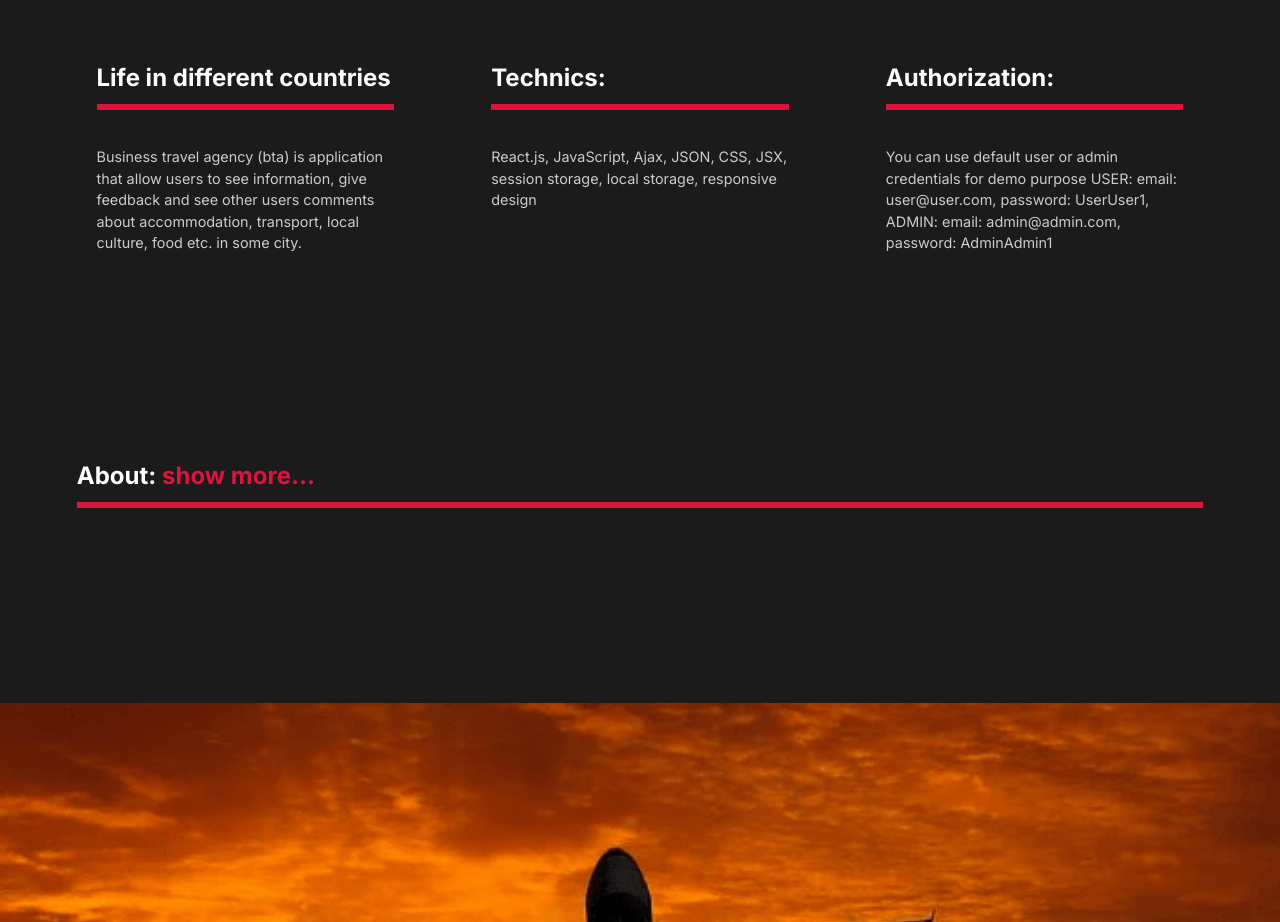
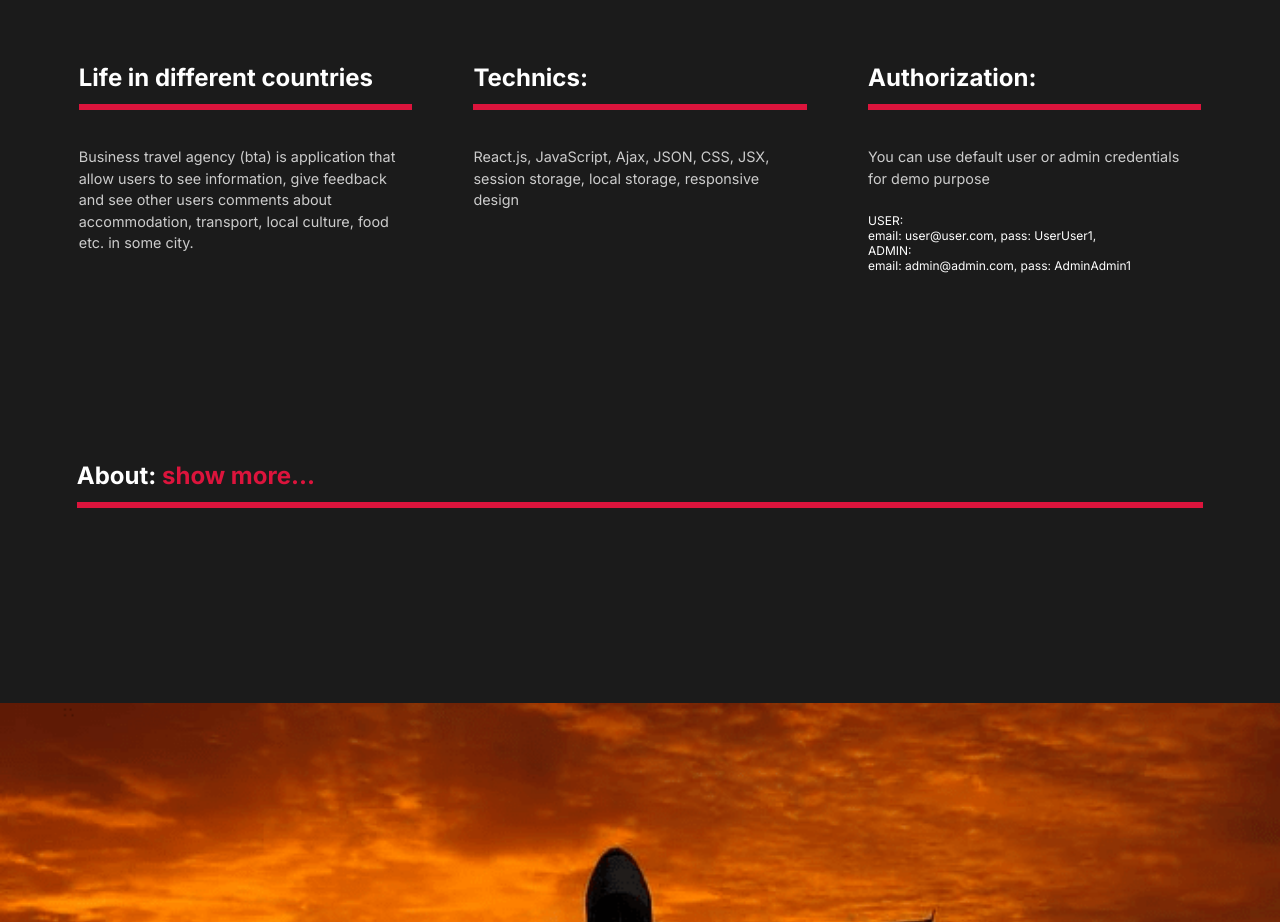
Before and after one commit to tatjama/my-react-portfolio, a React (Create React App) app: page /work/bta in a window 1280 px wide. Shown: the part 860-1782 px from the top of the page. Built offline with nearby package versions, Linux system fonts and the light colour scheme.

Commit message:
style updated

```diff
--- a/src/movieState.js
+++ b/src/movieState.js
@@ -34,8 +34,11 @@ export const MovieState = () => {
         },
         {
           title: "Authorization:",
-          description:
-            "You can use default user or admin credentials for demo purpose USER: email: user@user.com, password: UserUser1,    ADMIN: email: admin@admin.com, password: AdminAdmin1",
+          description: "You can use default user or admin credentials for demo purpose",
+          usertitle: " USER:",
+          user: " email: user@user.com, pass: UserUser1,",
+          admintitle: "ADMIN:",
+          admin: " email: admin@admin.com, pass: AdminAdmin1",
         },
       ],
       content:
@@ -55,7 +58,7 @@ export const MovieState = () => {
         {
           title: "Truly A masterpiece",
           description:
-            `E-ticket is bilingual(English/Serbian) CRUD application that allow users to see, create and update information about
+            `E-ticket is bilingual(English/Serbian) application that allow users to see, create and update (CRUD) information about
             performances, and to buy or to sell tickets for theatre.`,
         },
         {
@@ -65,8 +68,12 @@ export const MovieState = () => {
         },
         {
           title: "Authorization:",
-          description:
-            "You can use default user or admin credentials for demo purpose USER: email: user@user.com, password: UserUser1,    ADMIN: email: admin@admin.com, password: AdminAdmin1",
+          description: "You can use default user or admin credentials for demo purpose",
+          usertitle: " USER:",
+          user: " email: user@user.com, pass: UserUser1,",
+          admintitle: "ADMIN:",
+          admin: " email: admin@admin.com, pass: AdminAdmin1",
+
         },
       ],
       content:
--- a/src/pages/MovieDetail.js
+++ b/src/pages/MovieDetail.js
@@ -32,7 +32,15 @@ const MovieDetail = () => {
                 </HeadLine>
                 <Awards>
                     {movie.awards.map((award) => (
-                          <Award title = {award.title} description = {award.description}  key = {award.title}/>
+                          <Award
+                            title = {award.title}
+                            description = {award.description}
+                            usertitle = {award.usertitle}
+                            user = {award.user}
+                            admintitle = {award.admintitle}
+                            admin = {award.admin}
+                            key = {award.title}
+                          />
                     ))}
                     {movie.content &&<AwardContent
                         title = {movie.content.title}
@@ -92,7 +100,7 @@ justify-content: space-around;
 `
 const AwardStyle = styled.div `
 
-width: 30%;
+width: 33%;
 &:last-of-type{
     width: 100%;
 }
@@ -121,8 +129,8 @@ li{
  }
  .cta{
     position: fixed;
-    top: 13rem;
-    right: 5rem
+    top: 12rem;
+    right: 3rem
 }
 @media screen and (max-width: 1500px){
     padding: 5rem 2.4rem;
@@ -164,12 +172,16 @@ img{
 `
 
 //Award component
-const Award = ({title, description}) => {
+const Award = ({title, description, usertitle, user, admintitle, admin}) => {
     return(
         <AwardStyle>
             <h3>{title}</h3>
             <div className = "line"></div>
             <p>{description}</p>
+            {user &&<>
+            <div>{usertitle}<br/>{user}</div>
+            <div>{admintitle}<br/>{admin}</div>
+            </>}
         </AwardStyle>
     )
 }
```
